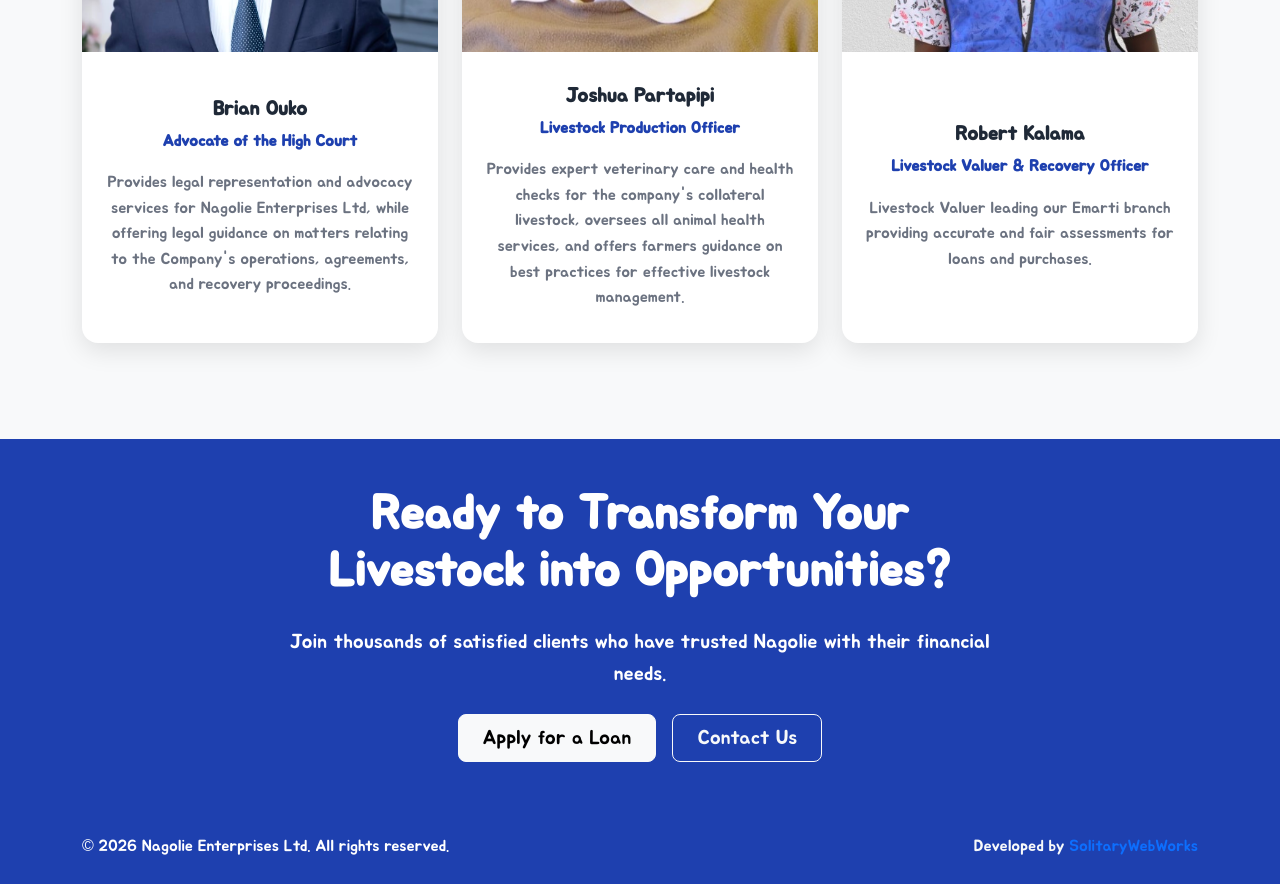
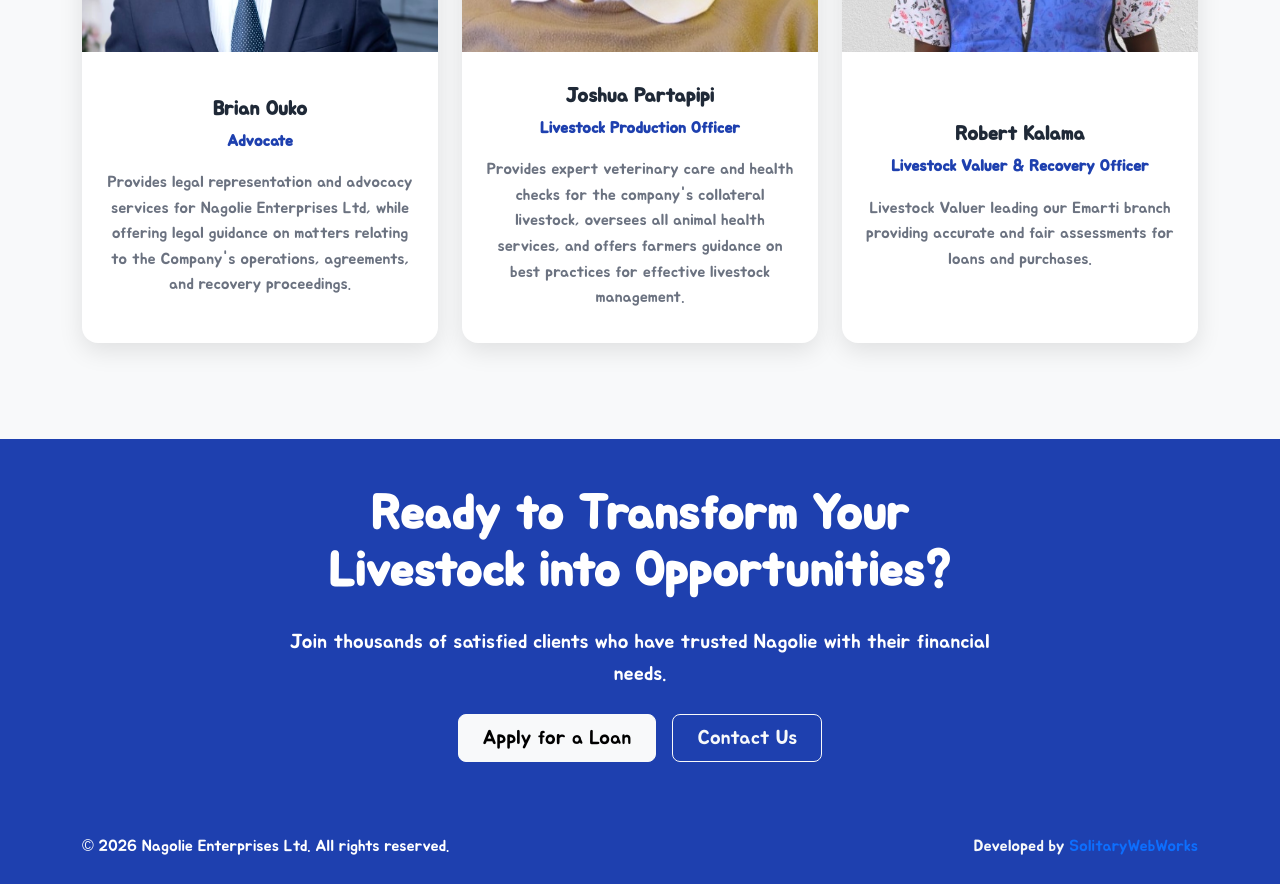
Before and after one commit to JosephNgugi254/Nagolie-project, a React (Vite) app in the folder frontend/: page /about in a window 1280 px wide. Shown: the part 3500-4384 px from the top of the page. Built offline with nearby package versions, Linux system fonts and the light colour scheme; no server answers.

Commit message:
updated about page

```diff
--- a/frontend/src/pages/About.jsx
+++ b/frontend/src/pages/About.jsx
@@ -150,7 +150,7 @@ function About() {
     },
     {
       name: "Brian Ouko",
-      role: "Advocate of the High Court",
+      role: "Advocate",
       bio: "Provides legal representation and advocacy services for Nagolie Enterprises Ltd, while offering legal guidance on matters relating to the Company's operations, agreements, and recovery proceedings.",
       image: "/Brian.png",
       whatsapp: "https://wa.me/0716527642",
```
